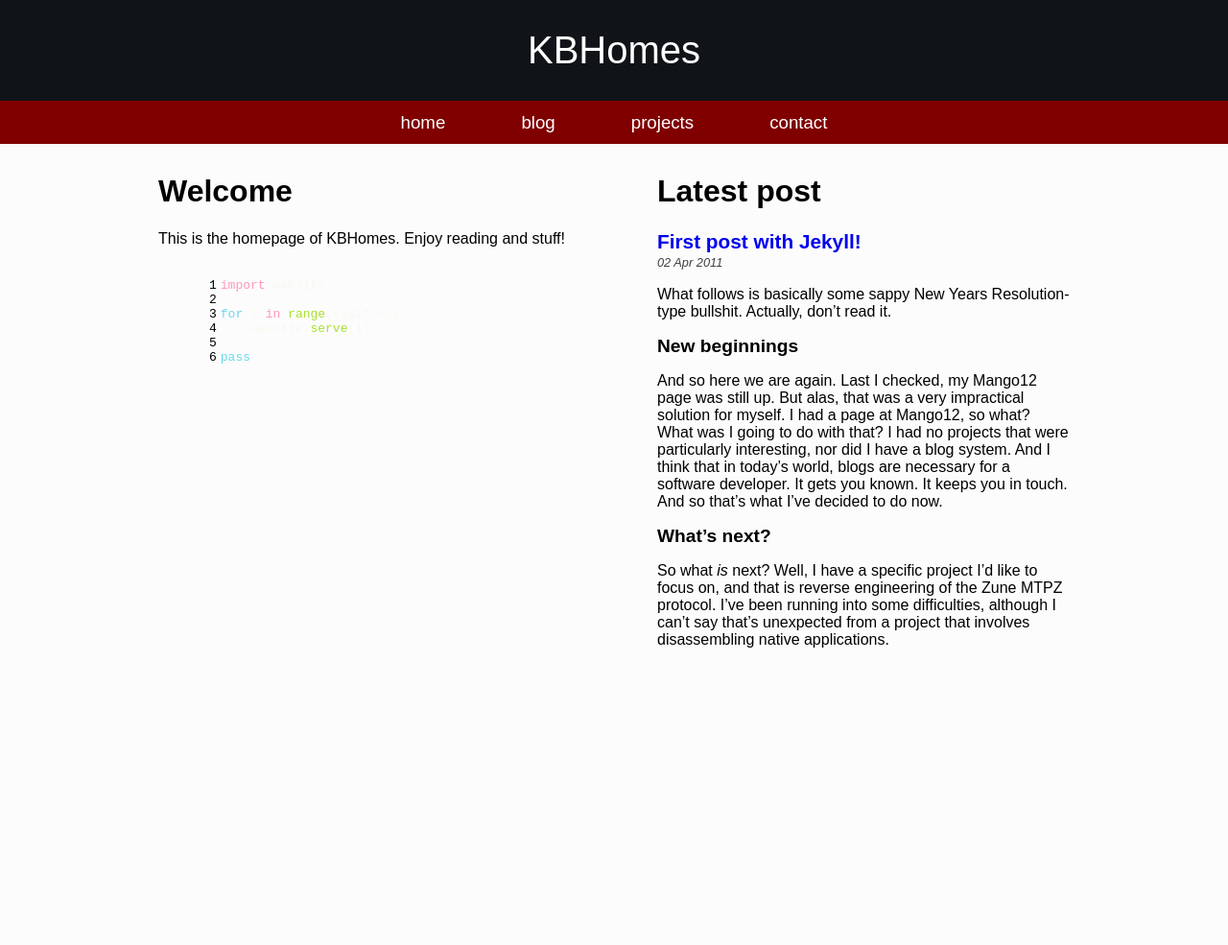
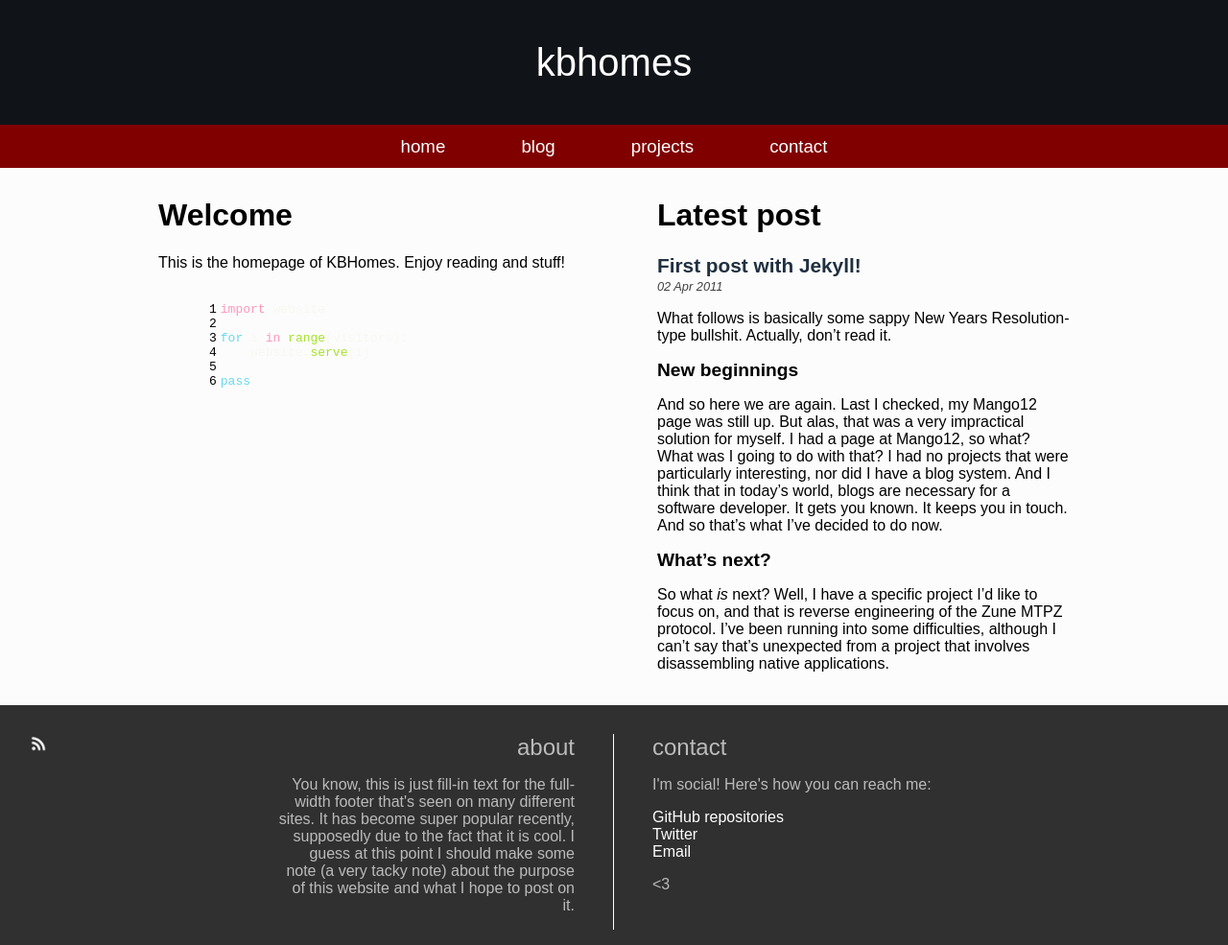
Before and after one commit to kbhomes/kbhomes.github.com, a Jekyll site: the page built from index.markdown, in a window 1280 px wide. Shown: the whole page at 96% size. Built offline with Jekyll 4.4.1, drawn with Linux system fonts in a browser that asks for light colours; before the commit the page ends 900 px from its top, so only the background shows below that.

Commit message:
Added a footer and an Atom feed.

```diff
--- a/_layouts/default.html
+++ b/_layouts/default.html
@@ -2,14 +2,15 @@
 <html>
 	<head>
 		<title>KBHomes - {{ page.title }}</title>
-		<link rel="stylesheet" href="/styles/main.css" />
-		<link rel="stylesheet" href="/styles/post.css" />
-		<link rel="stylesheet" href="/styles/syntax.css" />
+		<link rel="stylesheet" href="/styles/main.css" type="text/css" />
+		<link rel="stylesheet" href="/styles/post.css" type="text/css" />
+		<link rel="stylesheet" href="/styles/syntax.css" type="text/css" />
+		<link rel="alternate"  href="/atom.xml" type="application/atom+xml" title="KBHomes's Atom feed" />
 	</head>
 	<body class="site">
 		<div class="header">
 			<div class="logo">
-			KBHomes
+			kbhomes
 			</div>
 			<div class="menu">
 				<ul class="menu">
@@ -23,5 +24,31 @@
 		<div class="content">
 			{{ content }}
 		</div>
+		<div class="footer">
+			<div class="feed_icon">
+				<a href="/atom.xml" title="Atom 1.0 feed"><img src="/images/feed.png" alt="Atom 1.0 feed icon"></img></a>
+			</div>
+			<div class="footer_inside">
+				<div class="footer_left">
+					<span class="footer_header">about</span>
+					<p>
+					You know, this is just fill-in text for the full-width footer that's seen on many different sites. It has become super popular recently,
+					supposedly due to the fact that it is cool. I guess at this point I should make some note (a very tacky note) about the purpose of this
+					website and what I hope to post on it.
+					</p>
+				</div>
+				<div class="footer_right">
+					<span class="footer_header">contact</span>
+
+					<p>I'm social! Here's how you can reach me:</p>
+
+					<a href="https://github.com/kbhomes/">GitHub repositories</a><br/>
+					<a href="http://twitter.com/kbhomes">Twitter</a><br/>
+					<a href="mailto:kbhomes@this.isnt.real.com">Email</a><br/>
+
+					<p>&lt;3</p>
+				</div>
+			</div>
+		</div>
 	</body>
 </html>
--- a/_layouts/home.html
+++ b/_layouts/home.html
@@ -18,4 +18,5 @@ layout: default
 {{ post.content }}
 {% endif %}
 
+<br/>
 </div>
--- a/styles/main.css
+++ b/styles/main.css
@@ -1,3 +1,7 @@
+/* Generic tag declarations */
+a { text-decoration: none; color: white; }
+a:hover { color: gray; }
+
 .site
 {
 	font-family: sans-serif;
@@ -12,7 +16,7 @@
 div.header
 {
 	width: 100%;
-	height: 150px;
+	height: 175px;
 	margin: 0px auto;
 	padding: 0px;
 
@@ -24,7 +28,7 @@ div.header
 
 div.logo
 {
-	line-height: 105px;
+	line-height: 130px;
 	text-align: center;
 	font-size: 30pt;
 }
@@ -70,10 +74,11 @@ ul.menu li a:hover
 	color: #c0c0c0;
 }
 
+div.content a { color: #203040; }
 div.content
 {
-	/*margin: 10px 100px;*/
-	margin: 10px auto;
+	min-height: 300px;
+	margin: 10px auto 20px auto;
 	width: 950px;
 }
 
@@ -108,3 +113,56 @@ div.right span.date
 	font-size: 0.8em;
 	color: #404040;
 }
+
+div.footer
+{
+	clear: both;
+	position: relative;
+	width: 100%;
+	min-height: 250px;
+	height: 100%;
+
+	background-color: #303030;
+	color: #BBBBBB;
+	font-size: 1em;
+}
+
+div.feed_icon
+{
+	position: absolute;
+	top: 30px;
+	left: 30px;
+}
+div.feed_icon img
+{
+	width: 20px;
+	height: 20px;
+}
+
+div.footer_inside
+{
+	width: 700px;
+	margin: 0px auto;
+	padding: 30px 0px;
+}
+
+div.footer_left
+{
+	float: left;
+	text-align: right;
+	width: 309px;
+	padding-right: 40px;
+	border-right: 1px solid white;
+}
+
+div.footer_right
+{
+	float: right;
+	width: 310px;
+	padding-left: 40px;
+}
+
+span.footer_header
+{
+	font-size: 1.5em;
+}
--- a/styles/syntax.css
+++ b/styles/syntax.css
@@ -1,5 +1,15 @@
 .highlight .hll { background-color: #49483e }
-.highlighttable  { background: #272822; color: #f8f8f2; padding: 10px; border: 1px solid white; width: 100%; }
+.highlighttable
+{
+	background: #272822;
+	color: #f8f8f2;
+	padding: 10px;
+	border: 1px solid white;
+	width: 100%;
+	-moz-box-shadow: 0 0 10px 3px #DDD;
+	-webkit-box-shadow: 0 0 10px 3px #DDD;
+	box-shadow: 0 0 10px 3px #DDD;
+}
 .highlight  { padding-left: 10px; }
 .highlight .c { color: #75715e } /* Comment */
 .highlight .err { color: #960050; background-color: #1e0010 } /* Error */
```
Also changed, not shown: atom.xml (added, +32 -0 lines), images/feed.png (added).
